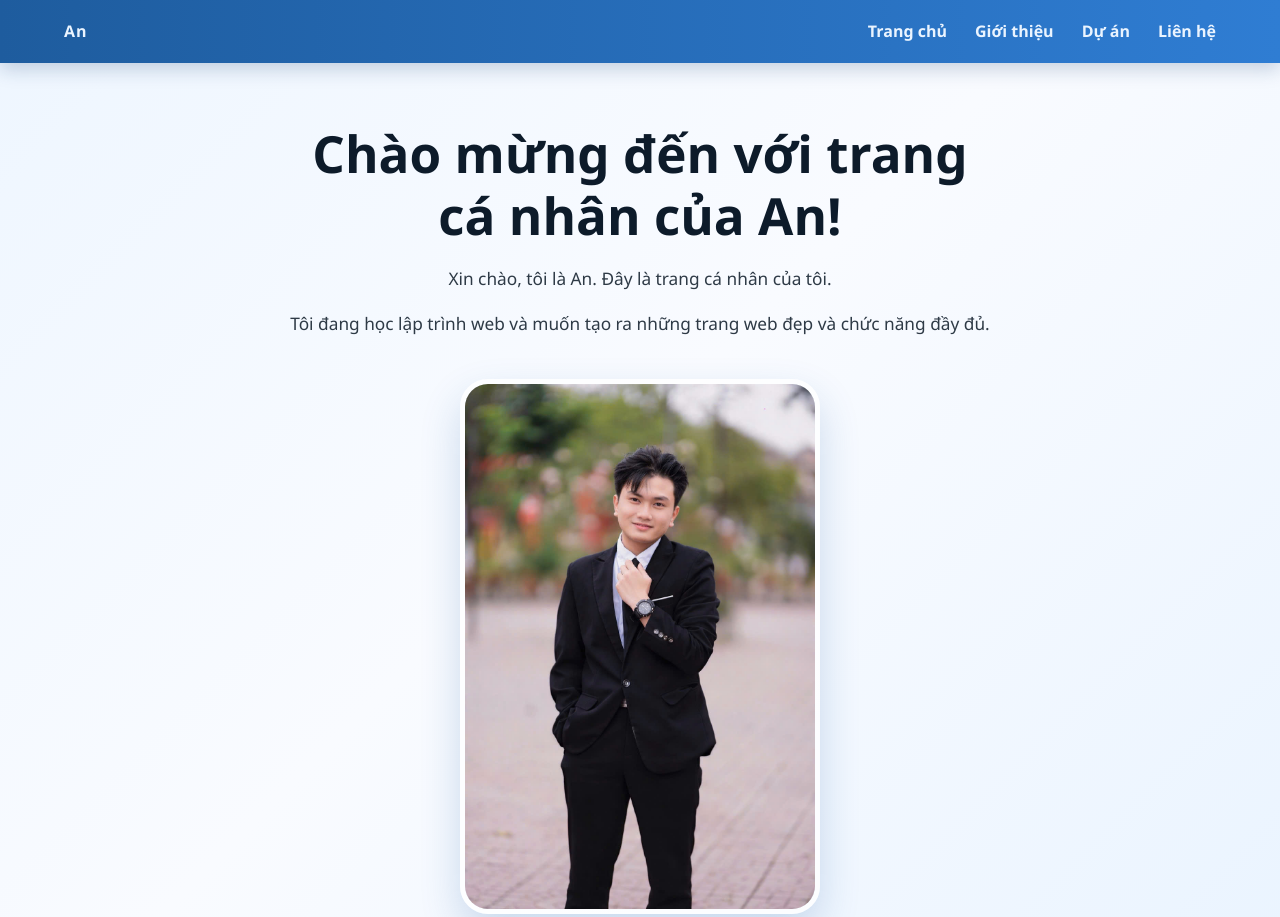
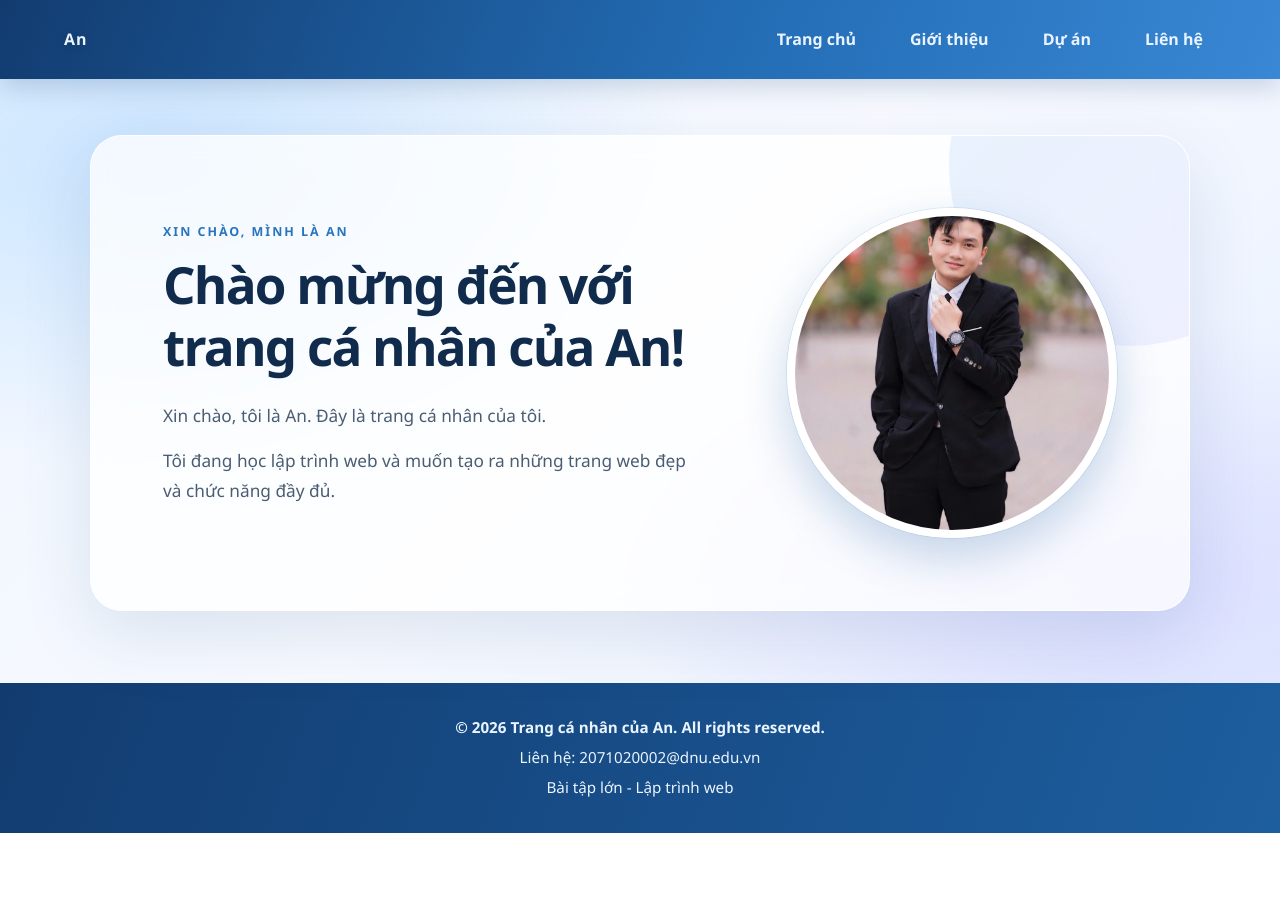
Before and after one commit to NVAn208/K20-BaiTapLon-Thietkewebvatrienkhaihethongphanmem, a plain HTML site: page index.html in a window 1280 px wide. Shown: the top 917 px of the page. After the commit the page ends 833 px from the top, so only its background shows below. Drawn offline with Linux system fonts and the light colour scheme.

Commit message:
style: refresh personal page design
Co-authored-by: Copilot <223556219+Copilot@users.noreply.github.com>

```diff
--- a/css/style.css
+++ b/css/style.css
@@ -9,14 +9,20 @@ html {
 body {
     margin: 0;
     font-family: "Segoe UI", Arial, sans-serif;
-    background: linear-gradient(135deg, #eef6ff 0%, #f9fbff 45%, #e8f3ff 100%);
-    color: #1b1b1b;
+    background:
+        radial-gradient(ellipse at 12% 20%, rgba(116, 190, 255, 0.3), transparent 34rem),
+        radial-gradient(ellipse at 88% 72%, rgba(142, 128, 255, 0.18), transparent 32rem),
+        linear-gradient(135deg, #edf5ff 0%, #f8faff 48%, #e6efff 100%);
+    background-attachment: fixed;
+    color: #172a46;
     line-height: 1.7;
 }
 
 header.stile-header {
-    background: linear-gradient(90deg, #1e5c9e, #2f7dd3);
-    box-shadow: 0 6px 18px rgba(18, 61, 108, 0.22);
+    position: relative;
+    z-index: 1;
+    background: linear-gradient(110deg, #123c70, #236db5 58%, #3987d5);
+    box-shadow: 0 8px 26px rgba(18, 61, 108, 0.2);
 }
 
 .menu {
@@ -35,6 +41,7 @@ header.stile-header {
     font-weight: 700;
     text-decoration: none;
     letter-spacing: 1px;
+    text-shadow: 0 2px 8px rgba(0, 0, 0, 0.16);
 }
 
 .menu ul {
@@ -51,54 +58,118 @@ header.stile-header {
     text-decoration: none;
     font-size: 1rem;
     font-weight: 600;
-    transition: color 0.2s ease, opacity 0.2s ease;
+    transition: color 0.2s ease, background-color 0.2s ease, transform 0.2s ease;
 }
 
-.menu a:hover {
+.menu-list a {
+    display: block;
+    padding: 8px 13px;
+    border-radius: 999px;
+}
+
+.menu-list a:hover,
+.menu-list a:focus-visible {
     color: #ffffff;
-    opacity: 0.9;
+    background-color: rgba(255, 255, 255, 0.15);
+    transform: translateY(-2px);
+}
+
+.hero {
+    position: relative;
+    isolation: isolate;
+    max-width: 1100px;
+    min-height: 460px;
+    margin: 56px auto 72px;
+    padding: clamp(32px, 6vw, 72px);
+    display: flex;
+    align-items: center;
+    justify-content: center;
+    gap: clamp(32px, 7vw, 90px);
+    overflow: hidden;
+    border: 1px solid rgba(255, 255, 255, 0.9);
+    border-radius: 32px;
+    background: rgba(255, 255, 255, 0.76);
+    box-shadow: 0 24px 70px rgba(37, 76, 130, 0.13);
+    backdrop-filter: blur(12px);
+}
+
+.hero::before {
+    position: absolute;
+    z-index: -1;
+    top: -150px;
+    right: -120px;
+    width: 360px;
+    aspect-ratio: 1;
+    border-radius: 50%;
+    background: linear-gradient(135deg, rgba(89, 164, 238, 0.14), rgba(142, 128, 255, 0.1));
+    content: "";
+}
+
+.hero-content {
+    flex: 1;
+    max-width: 620px;
 }
 
 h1 {
-    max-width: 700px;
-    margin: 60px auto 18px;
-    padding: 0 20px;
-    color: #0d1b2a;
+    margin: 0 0 24px;
+    color: #102b4c;
     font-size: clamp(2.2rem, 4vw, 3.4rem);
     line-height: 1.2;
-    text-align: center;
+    text-align: left;
+    letter-spacing: -0.035em;
+}
+
+h1::before {
+    display: block;
+    margin-bottom: 14px;
+    color: #2874bd;
+    content: "XIN CHÀO, MÌNH LÀ AN";
+    font-size: 0.78rem;
+    font-weight: 700;
+    letter-spacing: 0.16em;
 }
 
 p {
     max-width: 760px;
-    margin: 0 auto 16px;
-    padding: 0 20px;
+    margin: 0 0 16px;
     font-size: 1.08rem;
-    color: #2e3a46;
+    color: #4a5d73;
+    text-align: left;
+}
+
+.hero img {
+    flex: 0 0 auto;
+    width: clamp(220px, 29vw, 330px);
+    aspect-ratio: 1;
+    display: block;
+    object-fit: cover;
+    border-radius: 50%;
+    border: 8px solid #ffffff;
+    box-shadow: 0 0 0 1px rgba(57, 135, 213, 0.15), 0 20px 46px rgba(30, 92, 158, 0.24);
+    transition: transform 0.3s ease, box-shadow 0.3s ease;
+}
+
+.hero img:hover {
+    transform: translateY(-5px) scale(1.025);
+    box-shadow: 0 0 0 5px rgba(57, 135, 213, 0.12), 0 24px 50px rgba(30, 92, 158, 0.28);
+}
+
+footer {
+    padding: 28px 20px;
+    background: linear-gradient(110deg, #123c70, #1d5e9f);
+    color: #eaf4ff;
     text-align: center;
 }
 
-main {
-    max-width: 1100px;
-    margin: 40px auto 60px;
-    padding: 0 20px;
-    display: flex;
-    justify-content: center;
-    align-items: center;
+footer p {
+    margin: 4px auto;
+    color: inherit;
+    font-size: 0.95rem;
+    text-align: center;
 }
 
-img {
-    width: min(360px, 80vw);
-    display: block;
-    border-radius: 28px;
-    border: 5px solid rgba(255, 255, 255, 0.8);
-    box-shadow: 0 18px 40px rgba(30, 92, 158, 0.2);
-    transition: transform 0.25s ease, box-shadow 0.25s ease;
-}
-
-img:hover {
-    transform: translateY(-4px) scale(1.01);
-    box-shadow: 0 22px 45px rgba(30, 92, 158, 0.25);
+footer p:first-child {
+    font-weight: 600;
 }
 
 @media (max-width: 700px) {
@@ -116,11 +187,46 @@ img:hover {
         gap: 12px 18px;
     }
 
-    h1 {
-        margin-top: 40px;
+    .hero {
+        min-height: auto;
+        margin: 28px 16px 44px;
+        padding: 24px;
+        flex-direction: column-reverse;
+        gap: 28px;
+        text-align: center;
+        border-radius: 24px;
+    }
+
+    .hero-content {
+        width: 100%;
+    }
+
+    h1,
+    .hero-content p {
+        text-align: center;
+    }
+
+    .hero img {
+        width: min(260px, 70vw);
+    }
+
+    h1::before {
+        font-size: 0.68rem;
     }
 
     p {
         font-size: 1rem;
     }
 }
+
+@media (prefers-reduced-motion: reduce) {
+    html {
+        scroll-behavior: auto;
+    }
+
+    *,
+    *::before,
+    *::after {
+        transition-duration: 0.01ms !important;
+    }
+}
--- a/index.html
+++ b/index.html
@@ -20,17 +20,21 @@
             </ul>
         </nav>
     </header>
-    <h1>Chào mừng đến với trang cá nhân của An!</h1>
+    <main>
+        <section class="hero" id="trang-chu" aria-labelledby="hero-title">
+            <div class="hero-content">
+                <h1 id="hero-title">Chào mừng đến với trang cá nhân của An!</h1>
                 <p>Xin chào, tôi là An. Đây là trang cá nhân của tôi.</p>
                 <p>Tôi đang học lập trình web và muốn tạo ra những trang web đẹp và chức năng đầy đủ.</p>
-</body>
-<main>
+            </div>
             <img src="assets/1776437118885_575168163791388192_2598527699416213972_11af59475048e288da78d4b6be019b2d.jpg"
                 alt="Ảnh đại diện của An" />
+        </section>
     </main>
     <footer>
         <p>&copy; 2026 Trang cá nhân của An. All rights reserved.</p>
         <p>Liên hệ: 2071020002@dnu.edu.vn</p>
         <p>Bài tập lớn - Lập trình web</p>
     </footer>
+</body>
 </html>
```
Lines whose indentation alone changed are shown as unchanged.
